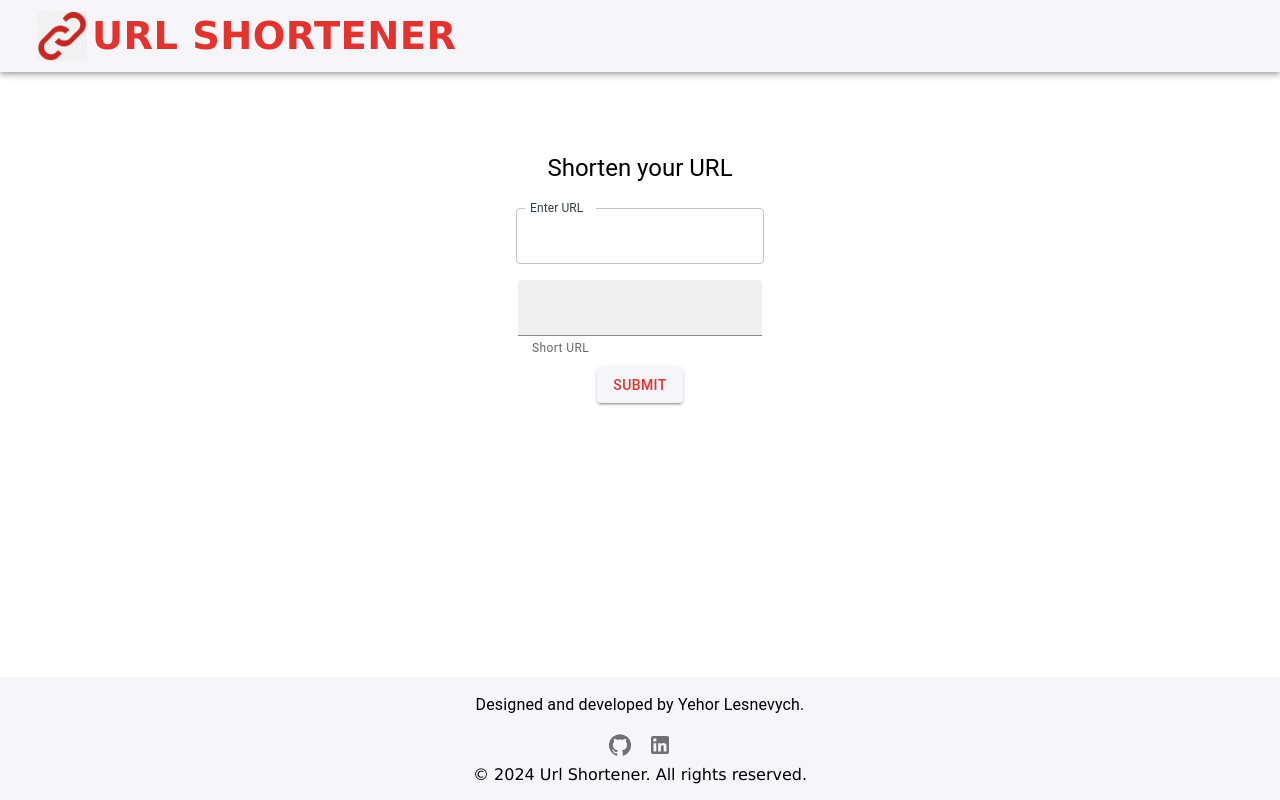
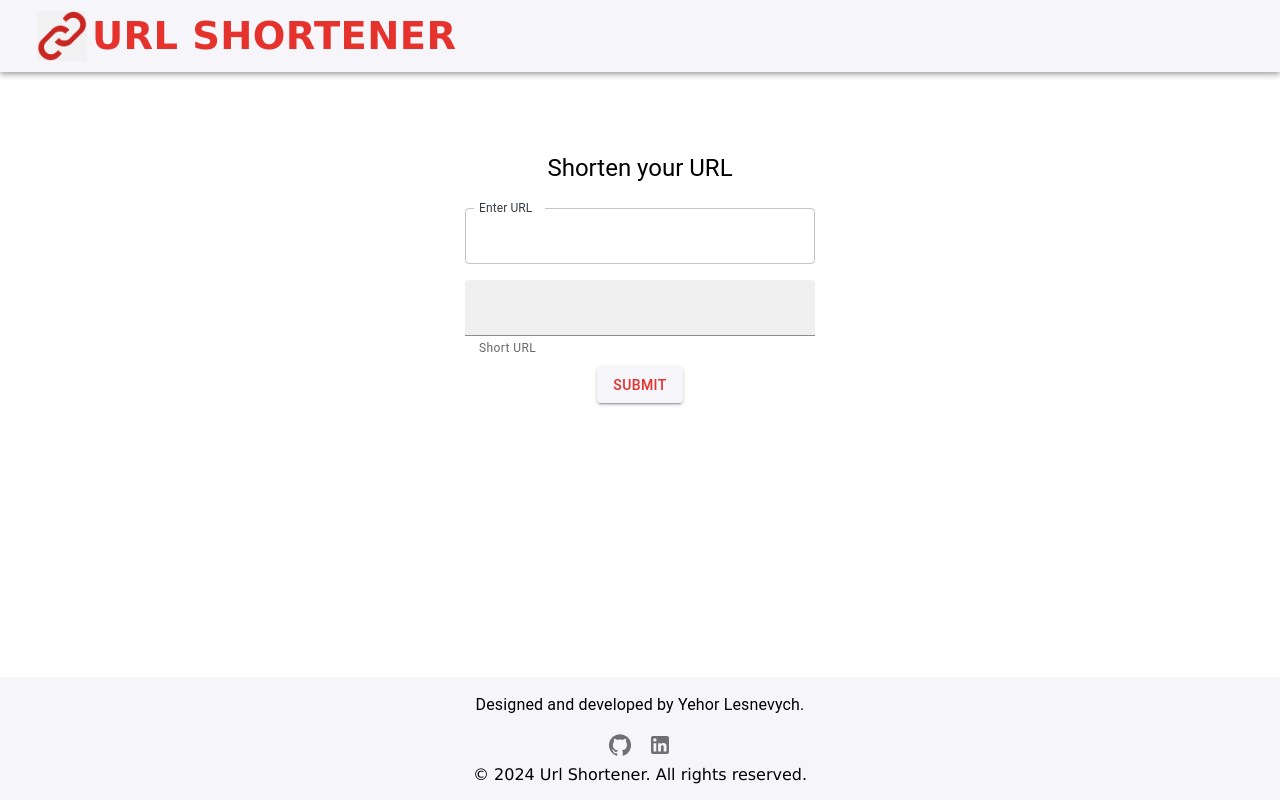
Before and after one commit to YehorLesnev/UrlShortener-Front-end, a React (Create React App) app: page / in a window 1280 px wide. Built offline with nearby package versions, Linux system fonts and the light colour scheme; the HTML template or start-up script is replaced by a standard one.

Commit message:
Change input forms width

```diff
--- a/src/components/Input/FormInput.jsx
+++ b/src/components/Input/FormInput.jsx
@@ -102,6 +102,7 @@ const FormInput = () => {
                                 color: '#393c47',
                             },
                         }}
+                        sx={{width: 350}}
                     />
 
                     <TextField
@@ -120,6 +121,7 @@ const FormInput = () => {
                                 color: '#393c47',
                             },
                         }}
+                        sx={{width: 350}}
                     />
 
                     <Button type="submit" variant="contained" color="primary">
--- a/src/components/Input/UrlValidator.js
+++ b/src/components/Input/UrlValidator.js
@@ -1,7 +1,7 @@
 const isValidUrl = (input) => {
     try {
         let url = new URL(input);
-        return url.protocol === 'http' || url.protocol === 'https';
+        return  url.protocol === 'http:' || url.protocol === 'https:';
     } catch (err) {
         return false;
     }
```
Also changed, not shown: 1 other file (tests, documents, lock files or other folders).
